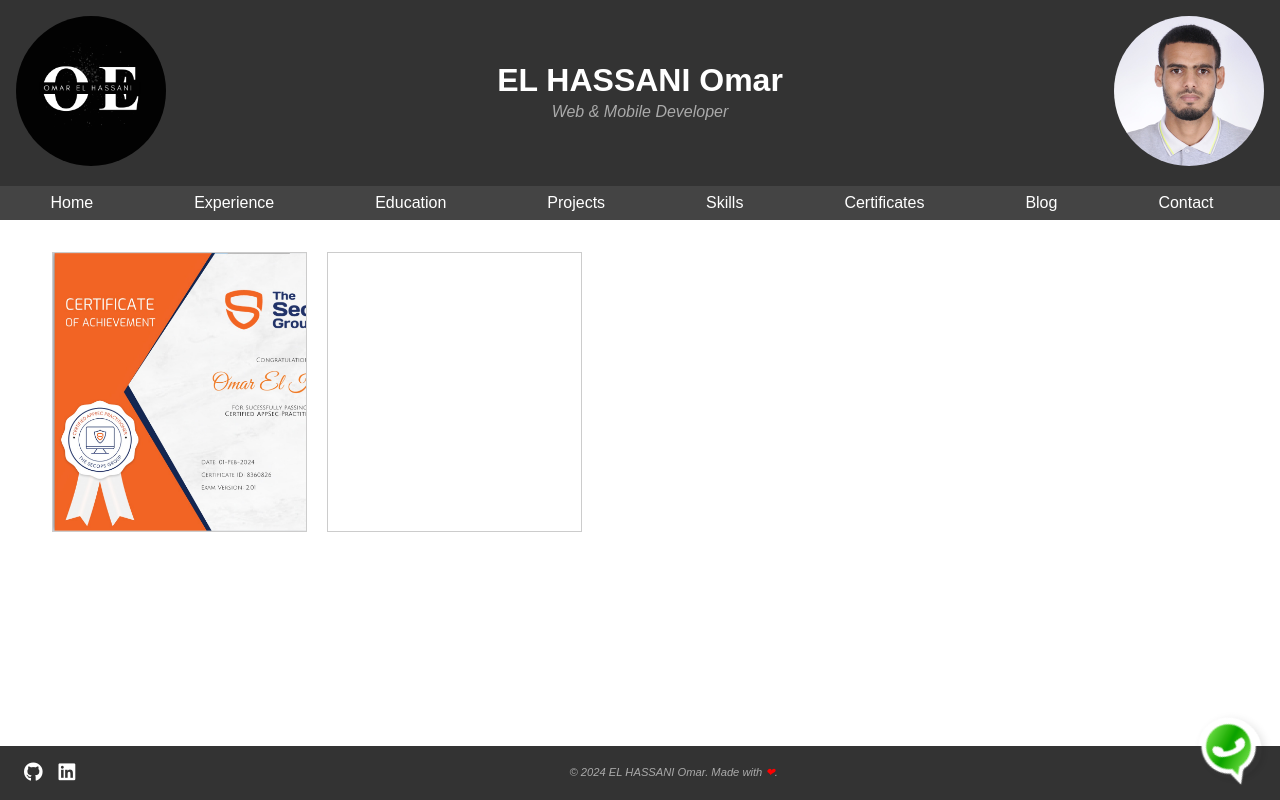
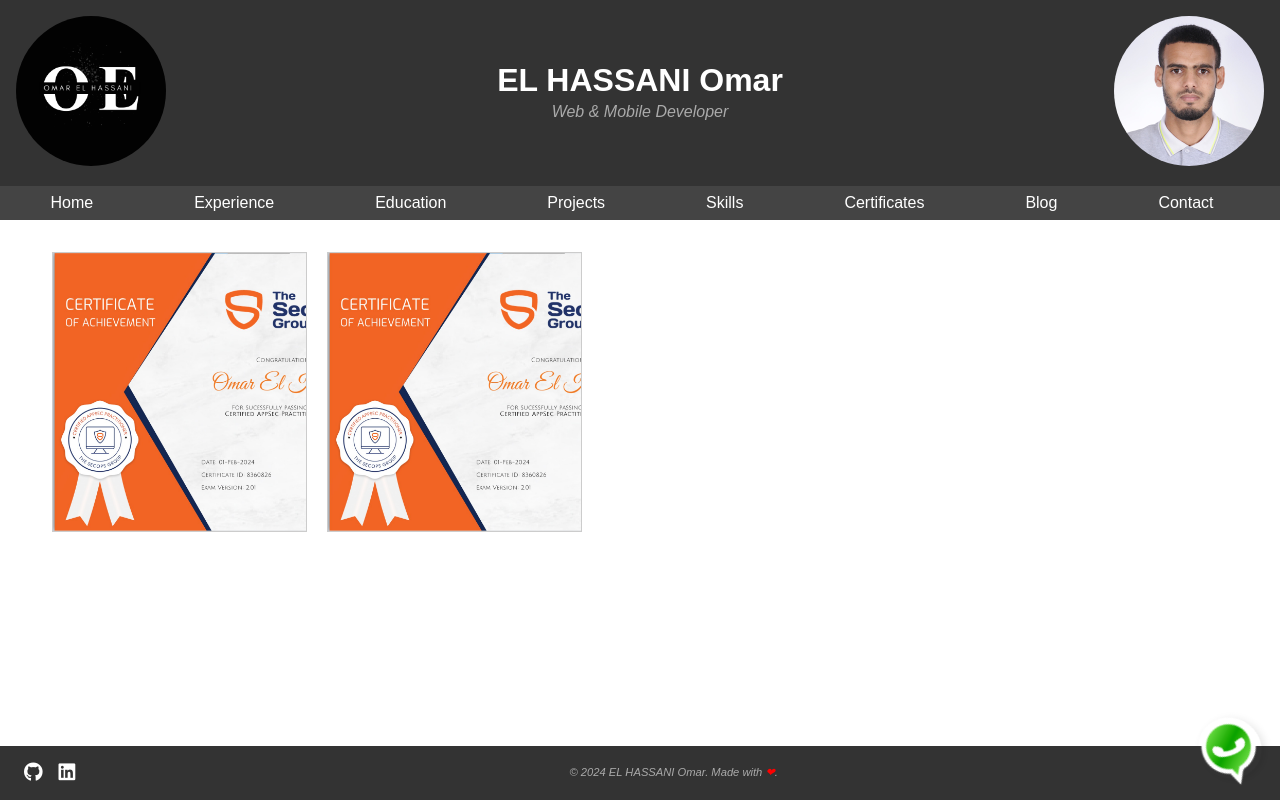
Before and after one commit to omarelhassani12/MyPortfolio, a React (Create React App) app: page /certificates in a window 1280 px wide. Built offline with nearby package versions, Linux system fonts and the light colour scheme.

Commit message:
complete the certificate view and thier data

```diff
--- a/src/containers/Certificates/Certificate.js
+++ b/src/containers/Certificates/Certificate.js
@@ -14,9 +14,8 @@ function Certificates() {
       name: "Certificate in JavaScript Fundamentals",
       issuer: "ABC Institute",
       date: "March 2022",
-      backgroundImage: "url('path/to/javascript_certificate.jpg')"
+      backgroundImage: require('../../assets/certificates/CAP.png')
     },
-    // Add more certificate objects with background images as needed
   ];
 
   return (
```
